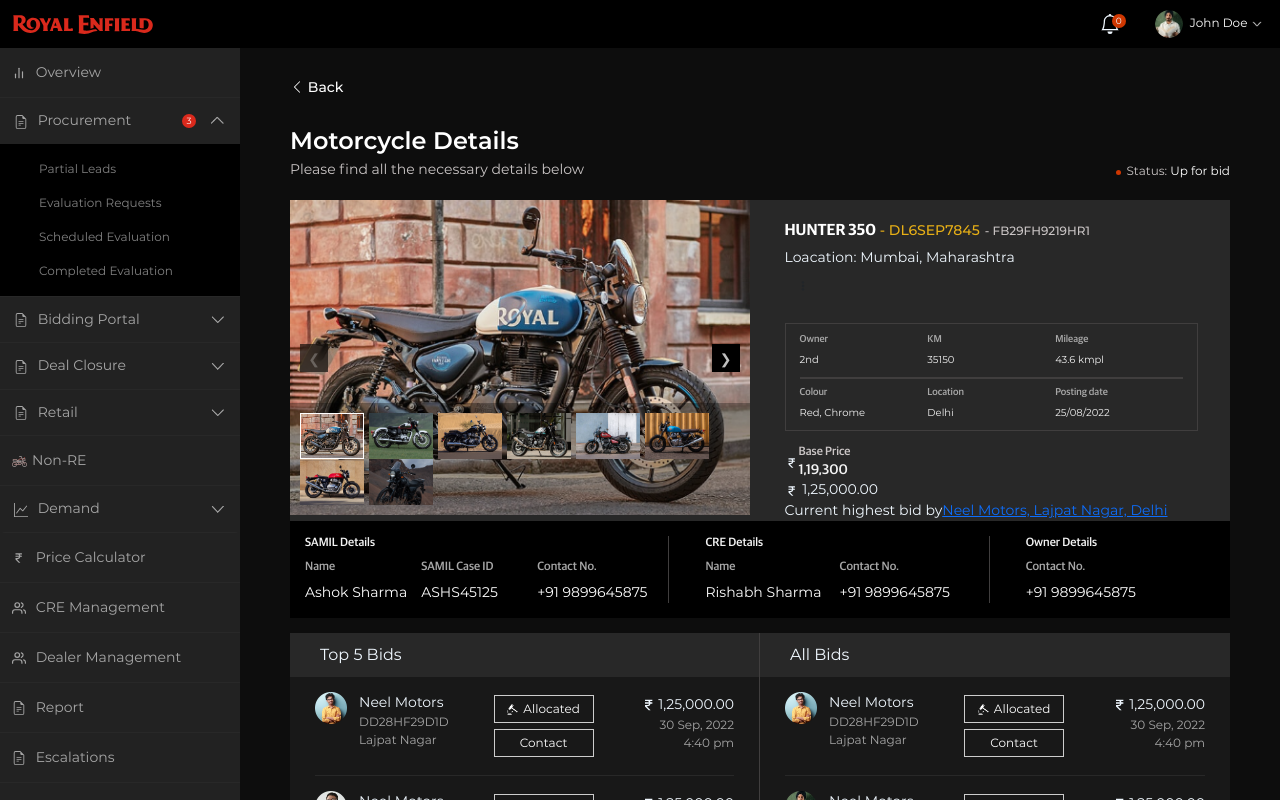
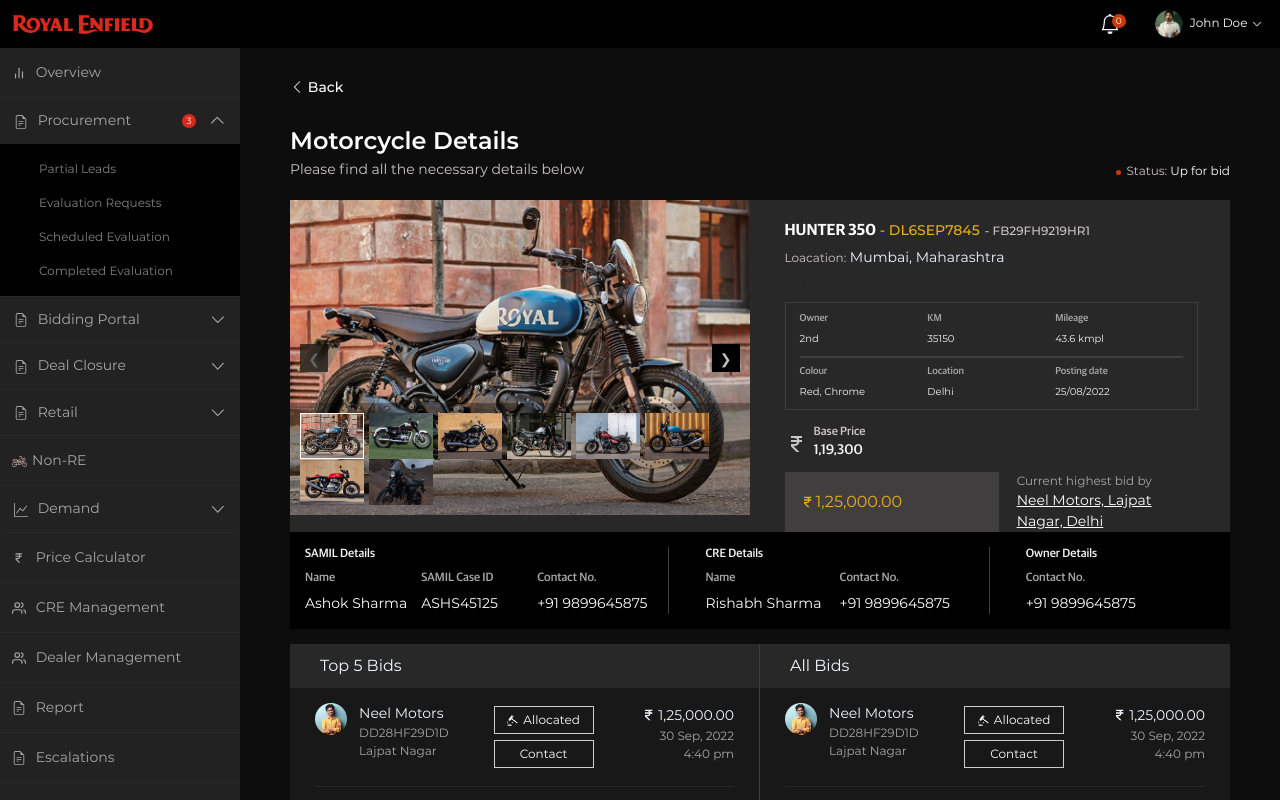
Before and after one commit to nakulsharma95/re-vintage-dashboard-dummy, a Next.js app: page /bike-details in a window 1280 px wide. Shown: the top 800 px of the page. Built offline with nearby package versions, Linux system fonts and the light colour scheme.

Commit message:
fix: remove css issue resolce in bike detail page

```diff
--- a/components/procurements/motorcycleDetail/index.jsx
+++ b/components/procurements/motorcycleDetail/index.jsx
@@ -20,7 +20,7 @@ function MotorcycleDetail({
     <div
       className={`${styles.motorcycleDetail} ${styles.completeBorderRight} px-3`}
     >
-      <div className="mb-4">
+      <div>
         {headBikeDetail && (
           <h4 className={styles.motorcycleTitle}>
             Motorcycle details <span>- FB29FH9219HR1</span>
--- a/components/procurements/motorcycleDetail/style.module.scss
+++ b/components/procurements/motorcycleDetail/style.module.scss
@@ -78,3 +78,50 @@
 .completeBorderBottom {
   border: 1px solid $black-40;
 }
+
+.bikeDetailLocation{
+  span{
+  font-size: 12px;
+  color: $gray-cb;
+  }
+}
+
+.bikeRupeeIcon{
+  font-size: 24px;
+  display: inline-block;
+  margin-right: 5px;
+  color: $gray-cb;
+}
+
+
+.hgBidCols{
+  display: flex;
+  justify-content: space-between;
+  margin-top: 12px;
+    .priceTag{
+      background-color: $black-40;
+      color: $theme-yellow-E8;
+      padding: 5px 15px;
+      font-size: 16px;
+      display: flex;
+      align-items: center;
+      width: 100%;
+    }
+    .motorsDetails{
+      padding: 0 18px;
+      width: 100%;
+        span{
+          display: block;
+          color: $gray-a7;
+          font-size: 12px;
+        }
+        a{
+          color: $white;
+          text-decoration: underline;
+          transition: all 0.5s;
+          &:hover{
+          color: $theme-yellow-E8;
+        }
+      }
+    }
+}
```
